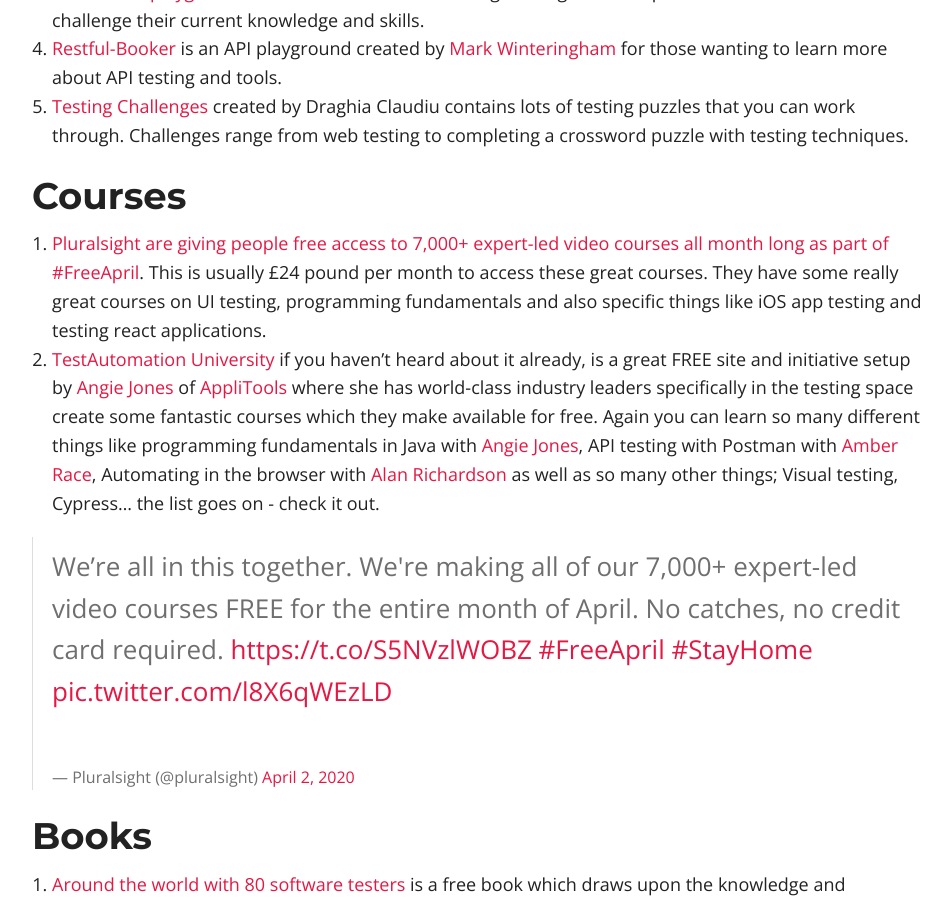
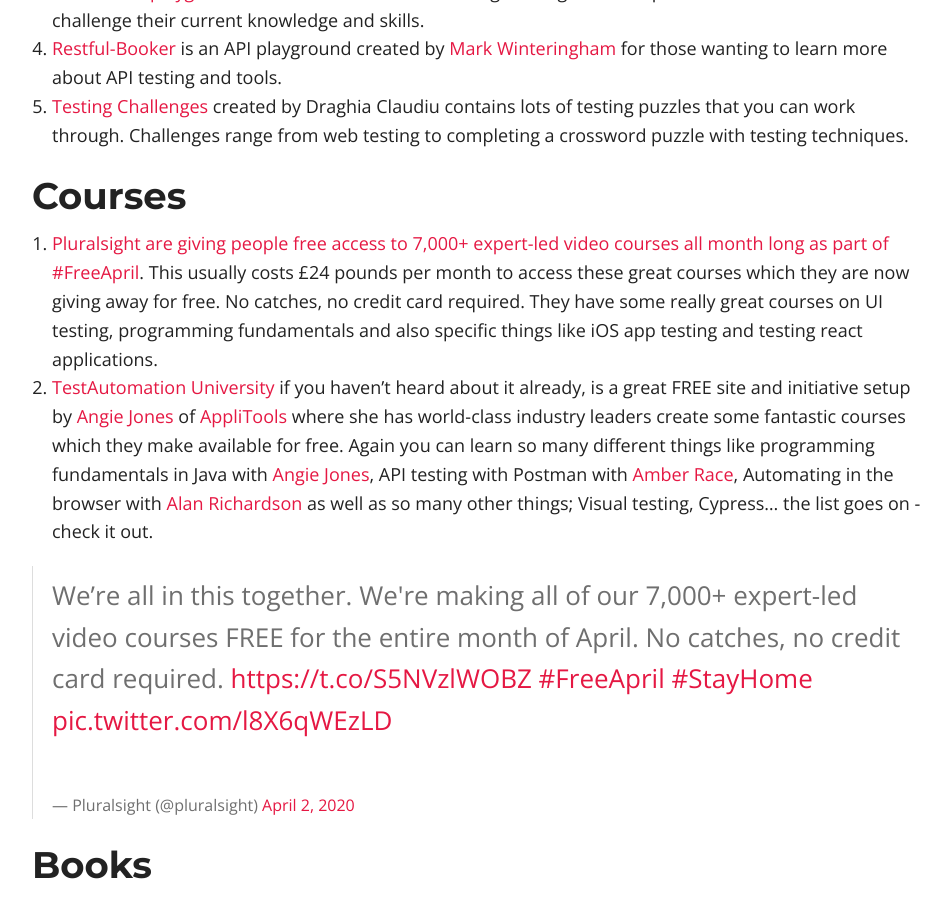
Before and after one commit to vivrichards600/vivrichards600.github.io, a Jekyll site: the page built from _posts/2020-04-03-helpful-distractions-.md, in a window 1280 px wide and 900 px high, scrolled down 1085 px. Shown: the whole window, without its empty margins (158-1109 px from the left). Built offline with Jekyll 4.4.1, drawn with Linux system fonts in a browser that asks for light colours; nearby versions of some CDN libraries; comment, search, counter and statistics services are not loaded.

Commit message:
Updating text in blog post

```diff
--- a/_posts/2020-04-03-helpful-distractions-.md
+++ b/_posts/2020-04-03-helpful-distractions-.md
@@ -27,8 +27,8 @@
 
 ## Courses
 
-1. [Pluralsight are giving people free access to 7,000+ expert-led video courses all month long as part of #FreeApril](https://www.pluralsight.com/offer/2020/free-april-month). This is usually £24 pound per month to access these great courses. They have some really great courses on UI testing, programming fundamentals and also specific things like iOS app testing and testing react applications.
-2. [TestAutomation University](https://testautomationu.applitools.com/) if you haven't heard about it already, is a great FREE site and initiative setup by [Angie Jones](https://twitter.com/techgirl1908) of [AppliTools](https://applitools.com/) where she has world-class industry leaders specifically in the testing space create some fantastic courses which they make available for free. Again you can learn so many different things like programming fundamentals in Java with [Angie Jones](https://twitter.com/techgirl1908), API testing with Postman with [Amber Race](https://twitter.com/ambertests), Automating in the browser with [Alan Richardson](https://twitter.com/eviltester) as well as so many other things; Visual testing, Cypress... the list goes on - check it out.
+1. [Pluralsight are giving people free access to 7,000+ expert-led video courses all month long as part of #FreeApril](https://www.pluralsight.com/offer/2020/free-april-month). This usually costs £24 pounds per month to access these great courses which they are now giving away for free. No catches, no credit card required. They have some really great courses on UI testing, programming fundamentals and also specific things like iOS app testing and testing react applications.
+2. [TestAutomation University](https://testautomationu.applitools.com/) if you haven't heard about it already, is a great FREE site and initiative setup by [Angie Jones](https://twitter.com/techgirl1908) of [AppliTools](https://applitools.com/) where she has world-class industry leaders create some fantastic courses which they make available for free. Again you can learn so many different things like programming fundamentals in Java with [Angie Jones](https://twitter.com/techgirl1908), API testing with Postman with [Amber Race](https://twitter.com/ambertests), Automating in the browser with [Alan Richardson](https://twitter.com/eviltester) as well as so many other things; Visual testing, Cypress... the list goes on - check it out.
 
 <blockquote class="twitter-tweet tw-align-center"><p lang="en" dir="ltr">We’re all in this together. We&#39;re making all of our 7,000+ expert-led video courses FREE for the entire month of April. No catches, no credit card required. <a href="https://t.co/S5NVzlWOBZ">https://t.co/S5NVzlWOBZ</a> <a href="https://twitter.com/hashtag/FreeApril?src=hash&amp;ref_src=twsrc%5Etfw">#FreeApril</a> <a href="https://twitter.com/hashtag/StayHome?src=hash&amp;ref_src=twsrc%5Etfw">#StayHome</a> <a href="https://t.co/l8X6qWEzLD">pic.twitter.com/l8X6qWEzLD</a></p>&mdash; Pluralsight (@pluralsight) <a href="https://twitter.com/pluralsight/status/1245708345496834049?ref_src=twsrc%5Etfw">April 2, 2020</a></blockquote> <script async src="https://platform.twitter.com/widgets.js" charset="utf-8"></script>
 
```
